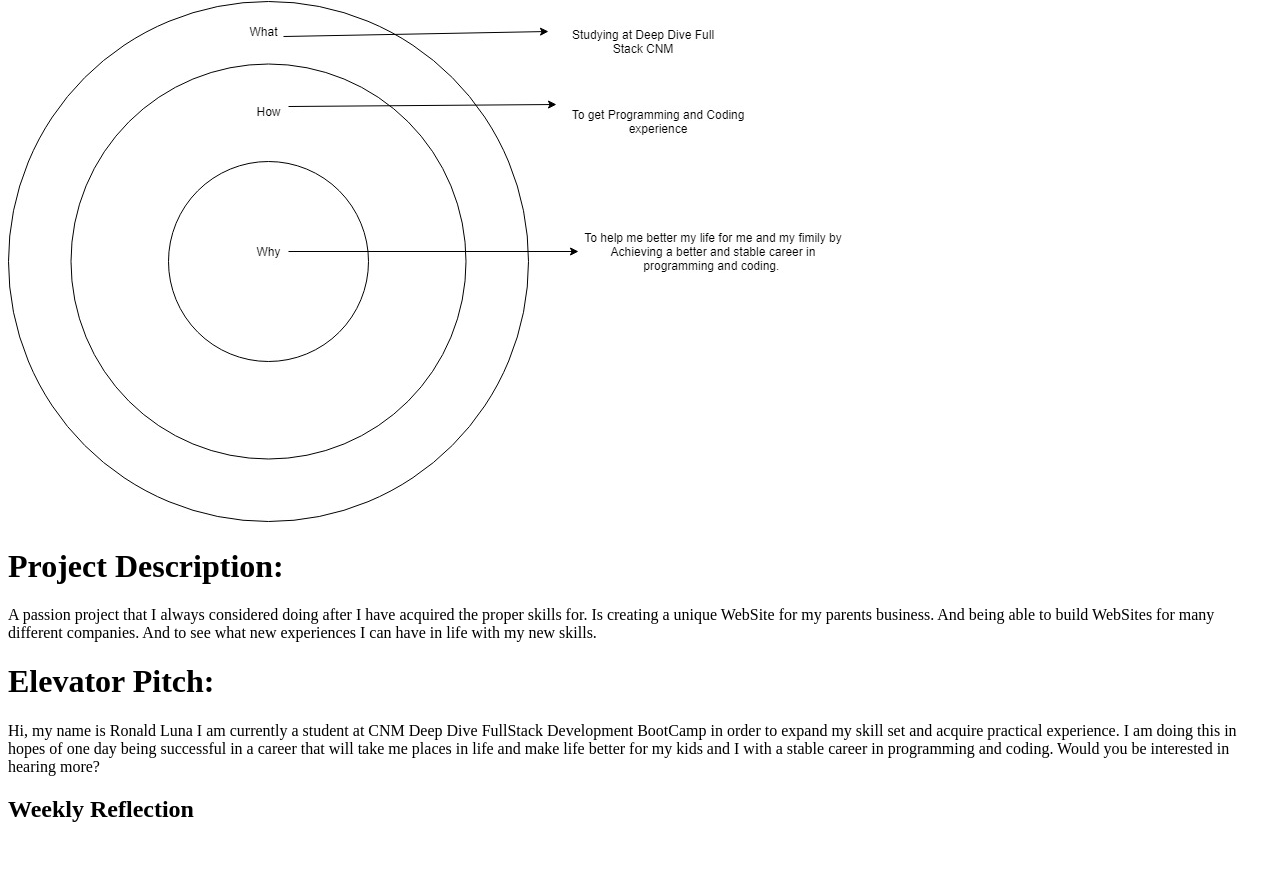
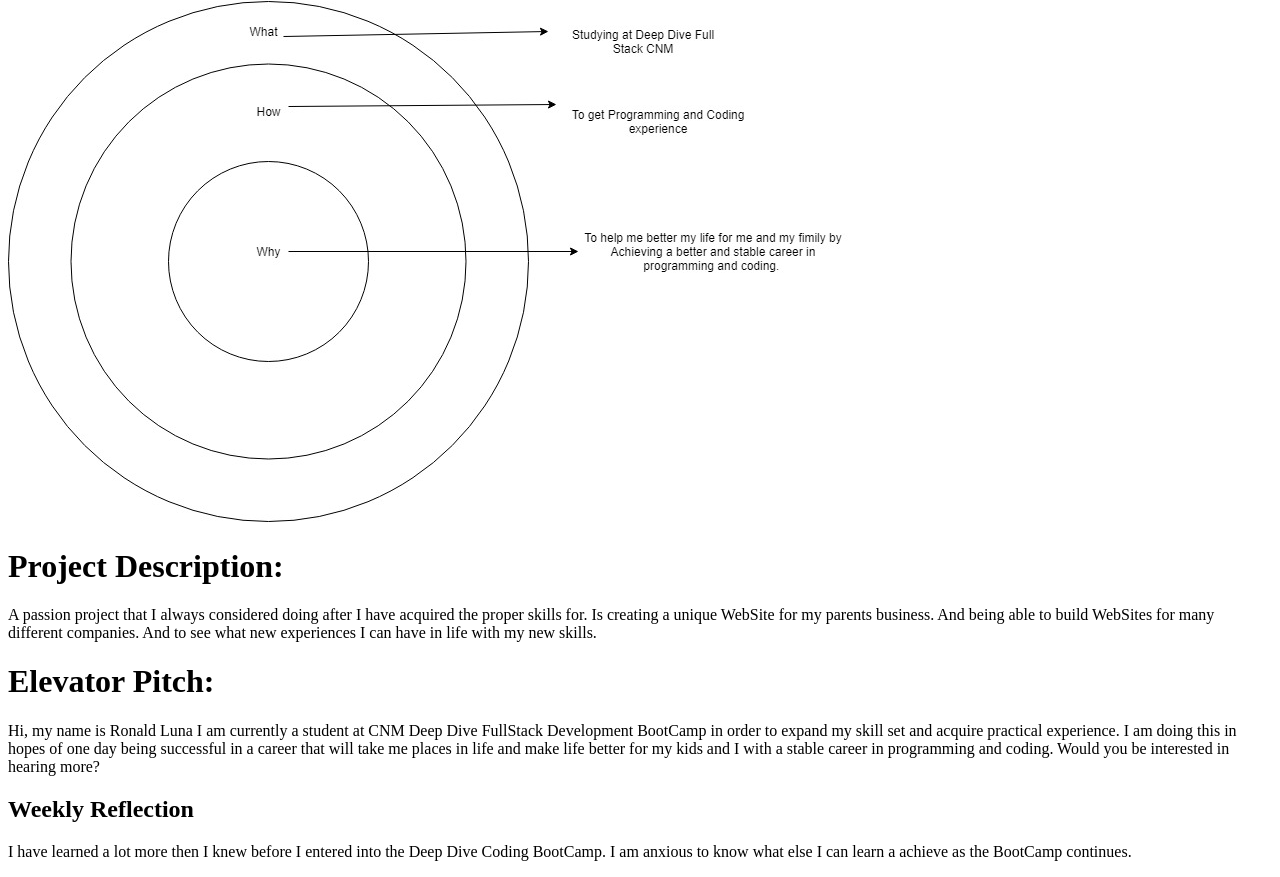
Before and after one commit to RonL1985/Pro-Dev-Project, a plain HTML site: page index.html in a window 1280 px wide. Shown: the part 964-1841 px from the top of the page. Before the commit the page ends 1807 px from the top, so only its background shows below. Drawn offline with Linux system fonts and the light colour scheme.

Commit message:
Pro-Dev_Project

```diff
--- a/index.html
+++ b/index.html
@@ -10,7 +10,7 @@
 		<p>Career Buddy: Cassandra Romero</p>
 		<h2>My Links</h2>
 		<a href="https://www.linkedin.com/in/ronald-luna-0ab45a179/"><li id="item1">LinkedIn</li></a>
-
+		<a href="resume.pdf.docm"></a>
 
 		<h2>Pro Dev Activities</h2>
 		<h1>My Learning Style</h1>
@@ -54,7 +54,7 @@
 		I am doing this in hopes of one day being successful in a career that will take me places in life and make life
 		better for my kids and I with a stable career in programming and coding. Would you be interested in hearing more?</p>
 		<h2>Weekly Reflection</h2>
-		<p></p>
-
+		<p>I have learned a lot more then I knew before I entered into the Deep Dive Coding BootCamp.
+		I am anxious to know what else I can learn a achieve as the BootCamp continues.</p>
 	</body>
 </html>
```
Also changed, not shown: 1 other file.
